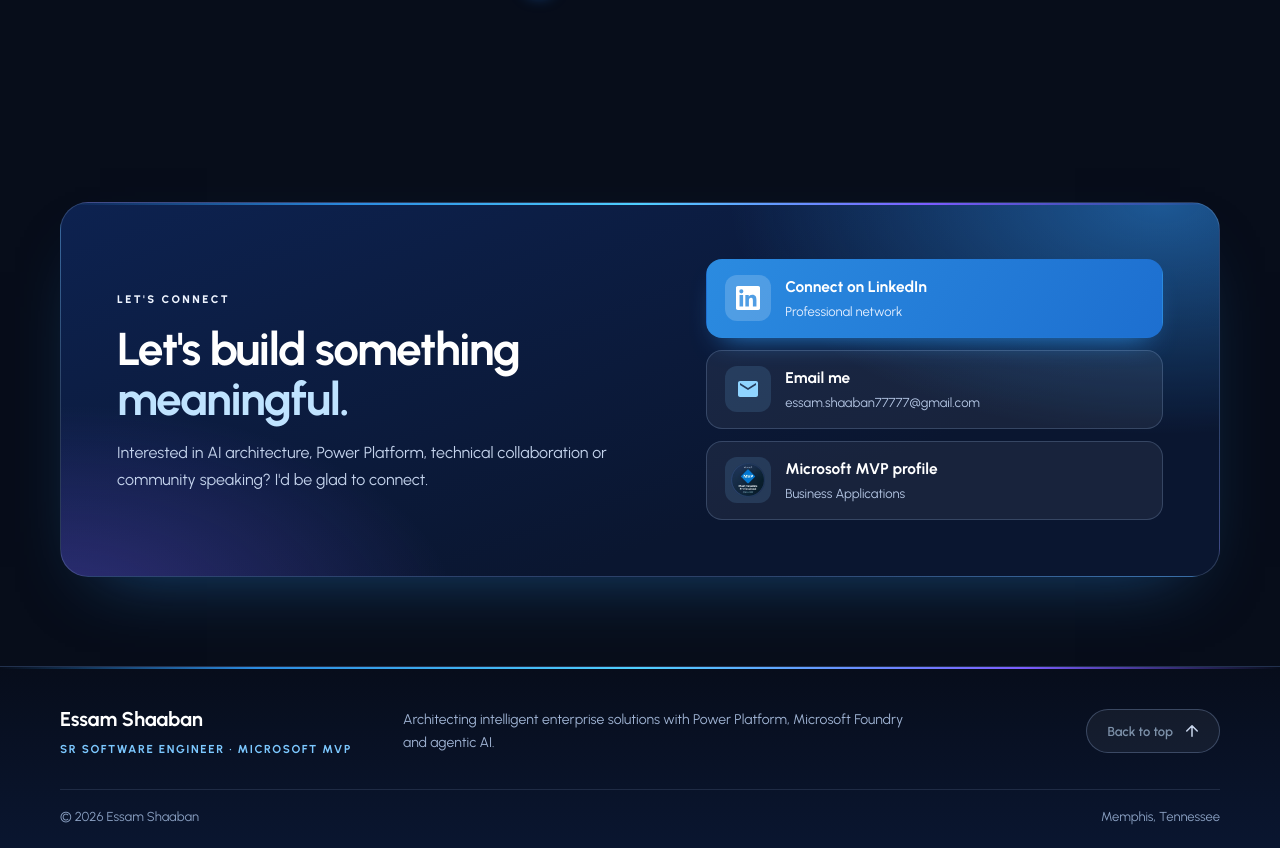
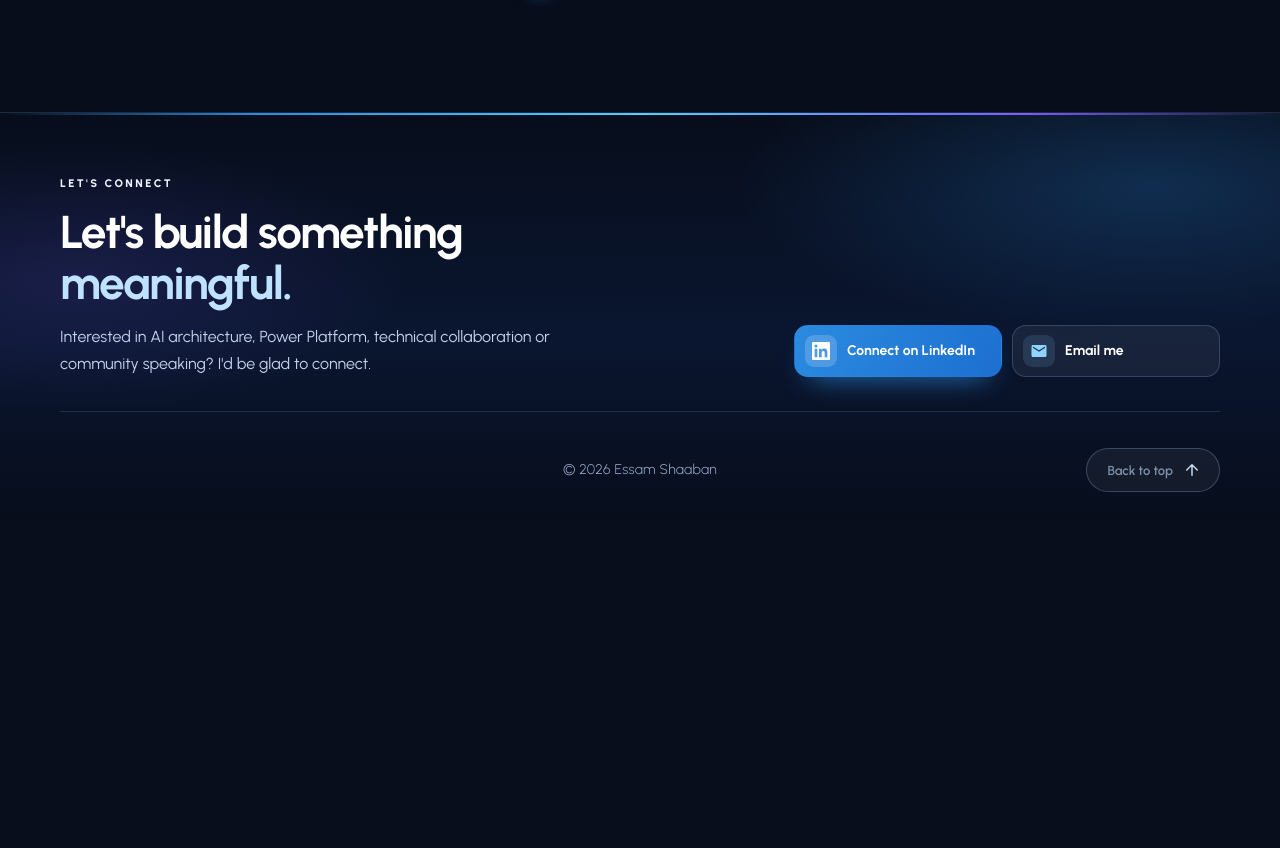
Before and after one commit to EssamShaaban-MVP/AI-and-PowerPlatform-Blogs, an Astro site: page / in a window 1280 px wide. Shown: the part 2262-3110 px from the top of the page. After the commit the page ends 2784 px from the top, so only its background shows below. Built offline with nearby package versions, Linux system fonts and the light colour scheme; Astro itself is replaced by a stand-in of ours; a web font is replaced by a local one.

Commit message:
Merge Let's connect into a single footer
- One footer: Let's connect (LinkedIn and Email buttons, equal size, no subtitles), divider,
  then a centred light "© year Essam Shaaban" line with the Back to top button
- Removed the MVP card, location, role line and tagline from the footer

Co-Authored-By: Claude Sonnet 5.5 <noreply@anthropic.com>

```diff
--- a/src/components/ContactCta.astro
+++ b/src/components/ContactCta.astro
@@ -1,9 +1,8 @@
 ---
 // Shared "Let's connect" call-to-action, rendered once by the Base layout (id="contact").
-// Left: the invitation. Right: one card per way to connect (only links that are set in src/data/site.ts).
-import { site, mvp } from '../data/site';
+// Left: the invitation. Right: LinkedIn and Email cards (only links that are set in src/data/site.ts).
+import { site } from '../data/site';
 const base = import.meta.env.BASE_URL.replace(/\/$/, '');
-// LinkedIn is the official "in" mark (filled); the other icons are simple outlines. The MVP card uses the real award badge.
 const icons: Record<string, string> = {
   linkedin: '<path d="M20.447 20.452h-3.554v-5.569c0-1.328-.027-3.037-1.852-3.037-1.853 0-2.136 1.445-2.136 2.939v5.667H9.351V9h3.414v1.561h.046c.477-.9 1.637-1.85 3.37-1.85 3.601 0 4.267 2.37 4.267 5.455v6.286zM5.337 7.433a2.062 2.062 0 0 1-2.063-2.065 2.064 2.064 0 1 1 2.063 2.065zm1.782 13.019H3.555V9h3.564v11.452zM22.225 0H1.771C.792 0 0 .774 0 1.729v20.542C0 23.227.792 24 1.771 24h20.451C23.2 24 24 23.227 24 22.271V1.729C24 .774 23.2 0 22.222 0h.003z"/>',
   mail: '<path d="M20 4H4c-1.1 0-1.99.9-1.99 2L2 18c0 1.1.9 2 2 2h16c1.1 0 2-.9 2-2V6c0-1.1-.9-2-2-2zm0 4-8 5-8-5V6l8 5 8-5v2z"/>',
@@ -14,7 +13,6 @@ type Way = { title: string; sub: string; href: string; icon: string; solid?: boo
 const ways: Way[] = [
   site.links.linkedin && { title: 'Connect on LinkedIn', sub: 'Professional network', href: site.links.linkedin, icon: 'linkedin', solid: true },
   site.links.email && { title: 'Email me', sub: site.links.email, href: 'mailto:' + site.links.email, icon: 'mail' },
-  site.links.mvp && { title: 'Microsoft MVP profile', sub: 'Business Applications', href: site.links.mvp, icon: 'award', badge: base + mvp.badgeSmall },
   site.links.github && { title: 'GitHub', sub: 'Code and projects', href: site.links.github, icon: 'code' },
 ].filter(Boolean) as Way[];
 ---
@@ -37,7 +35,7 @@ const ways: Way[] = [
                 <span class={`contact-way-icon${filled ? ' is-glyph' : ''}${w.badge ? ' is-badge' : ''}`} aria-hidden="true">
                   {w.badge ? <img src={w.badge} alt="" width="36" height="36" loading="lazy" /> : <svg viewBox="0 0 24 24" width="22" height="22" fill={filled ? 'currentColor' : 'none'} stroke={filled ? 'none' : 'currentColor'} stroke-width="1.8" stroke-linecap="round" stroke-linejoin="round" set:html={icons[w.icon]} />}
                 </span>
-                <span class="contact-way-text"><strong>{w.title}</strong><small>{w.sub}</small></span>
+                <span class="contact-way-text"><strong>{w.title}</strong></span>
               </a>
             </li>
           );
--- a/src/layouts/Base.astro
+++ b/src/layouts/Base.astro
@@ -87,17 +87,12 @@ const verify = site.seo ?? {};
   </header>
   <nav id="mobile-menu" class="mobile-nav container" aria-label="Mobile navigation" hidden>{links.map(([name,path]) => <a href={href(path)} aria-current={isCurrent(path) ? 'page' : undefined}>{name}</a>)}<a href={contactHref}>Contact</a></nav></div>
   <main id="main" tabindex="-1"><slot /></main>
-  {contact && <ContactCta />}
   <footer class="footer">
+    {contact && <ContactCta />}
     <div class="container footer-main">
-      <div class="footer-id">
-        <a class="footer-name" href={href('/')}>Essam Shaaban</a>
-        <span class="footer-role">Sr Software Engineer · Microsoft MVP</span>
-      </div>
-      <p class="footer-tag">Architecting intelligent enterprise solutions with Power Platform, Microsoft Foundry and agentic AI.</p>
+      <p class="footer-name">© {new Date().getFullYear()} Essam Shaaban</p>
       <a class="footer-top" href="#top" title="Back to top"><span>Back to top</span><svg viewBox="0 0 24 24" width="18" height="18" fill="none" stroke="currentColor" stroke-width="2" stroke-linecap="round" stroke-linejoin="round" aria-hidden="true"><path d="M12 19V5M5 12l7-7 7 7"/></svg></a>
     </div>
-    <div class="container footer-base"><span>© {new Date().getFullYear()} Essam Shaaban</span><span class="footer-loc">{site.location}</span></div>
   </footer>
 </div>
 <script>
--- a/src/styles/pages.css
+++ b/src/styles/pages.css
@@ -243,3 +243,53 @@
 .footer-top span{display:block}
 .footer-top:hover svg{transform:translateY(-2px)}
 .footer-top svg{transition:transform .25s var(--ease)}
+
+/* "Let's connect" as a full-width band that matches the footer (same navy gradient, edge to edge, no boxed card) */
+.contact-section{position:relative;padding:clamp(48px,6vw,84px) 0;overflow:hidden;background:radial-gradient(55% 120% at 92% 0%,rgba(43,139,224,.34),transparent 62%),radial-gradient(45% 110% at 4% 110%,rgba(124,92,255,.2),transparent 62%),linear-gradient(180deg,#070d1b 0%,#0a1630 100%)}
+.contact-section .contact-inner{padding:0;border:0;border-radius:0;box-shadow:none;background:none;overflow:visible}
+.contact-section .contact-inner:before{display:none}
+.footer{background:linear-gradient(180deg,#0a1630 0%,#070d1b 100%)}
+.contact-section{background:radial-gradient(50% 100% at 90% 55%,rgba(43,139,224,.26),transparent 65%),radial-gradient(40% 100% at 6% 100%,rgba(124,92,255,.16),transparent 65%),linear-gradient(180deg,#070d1b 0%,#0a1630 100%)}
+.contact-section:before{content:"";position:absolute;inset:0 0 auto 0;height:2px;background:linear-gradient(90deg,transparent,#2b8be0 20%,#4fd0ff 50%,#7c5cff 80%,transparent)}
+
+/* One footer: the "Let's connect" block lives inside it (single navy surface, one accent line, one divider) */
+.footer{overflow:hidden;background:radial-gradient(50% 55% at 90% 18%,rgba(43,139,224,.24),transparent 65%),radial-gradient(40% 50% at 6% 40%,rgba(124,92,255,.14),transparent 65%),linear-gradient(180deg,#070d1b 0%,#0a1630 55%,#070d1b 100%)}
+.footer .contact-section{background:none;overflow:visible;padding:clamp(44px,5.5vw,72px) 0 clamp(30px,3.5vw,44px)}
+.footer .contact-section:before{display:none}
+.footer .contact-section + .footer-main{border-top:1px solid rgba(160,190,235,.16)}
+.footer-main{grid-template-columns:minmax(0,1fr) auto;align-items:center}
+.footer-name{font-size:17px;font-weight:700;letter-spacing:-.005em}
+/* Footer copyright: light weight, centred (button stays at the right edge) */
+.footer-main{grid-template-columns:1fr auto 1fr}
+.footer-main .footer-name{grid-column:2;justify-self:center;font-size:14px;font-weight:300;letter-spacing:.02em;color:#9fb3d3}
+.footer-main .footer-name:hover{color:#c9d6ec}
+.footer-main .footer-top{grid-column:3;justify-self:end}
+@media(max-width:560px){.footer-main{grid-template-columns:1fr;justify-items:center;gap:14px}.footer-main .footer-name,.footer-main .footer-top{grid-column:1;justify-self:center}}
+.footer-main p.footer-name{margin:0;cursor:default}
+.footer-main p.footer-name:hover{color:#9fb3d3}
+/* Let's connect cards: compact */
+.contact-ways{gap:10px;max-width:420px;justify-self:end;width:100%}
+.contact-way{gap:12px;padding:10px 14px;border-radius:14px}
+.contact-way-icon{width:36px;height:36px;border-radius:10px}
+.contact-way-icon.is-glyph svg{width:20px;height:20px}
+.contact-way-text strong{font-size:14.5px}
+.contact-way-text small{font-size:12px}
+.footer .contact-section{padding:clamp(36px,4.5vw,56px) 0 clamp(24px,3vw,34px)}
+@media(max-width:860px){.contact-ways{max-width:none;justify-self:stretch}}
+/* Let's connect: two compact cards side by side */
+.contact-ways{display:flex;flex-wrap:wrap;gap:10px;max-width:none;width:auto;justify-self:end}
+.contact-ways li{flex:0 1 auto}
+.contact-way{padding:8px 14px 8px 10px;gap:10px}
+.contact-way-icon{width:32px;height:32px;border-radius:9px}
+.contact-way-icon.is-glyph svg{width:18px;height:18px}
+.contact-way-text strong{font-size:13.5px;white-space:nowrap}
+.contact-way-text small{font-size:11.5px}
+.contact-section .contact-inner{grid-template-columns:minmax(0,1fr) auto}
+@media(max-width:860px){.contact-section .contact-inner{grid-template-columns:1fr}.contact-ways{justify-self:start}}
+.contact-way{padding:9px 16px 9px 10px;align-items:center}
+.contact-way-text strong{font-size:14px}
+/* Let's connect buttons: identical size, aligned to the bottom of the invitation block */
+.contact-ways{display:grid;grid-template-columns:repeat(2,208px);gap:10px;align-self:end}
+.contact-way{width:100%;height:52px;box-sizing:border-box}
+@media(max-width:560px){.contact-ways{grid-template-columns:1fr;width:100%}}
+@media(max-width:860px){.contact-ways{align-self:start}}
```
